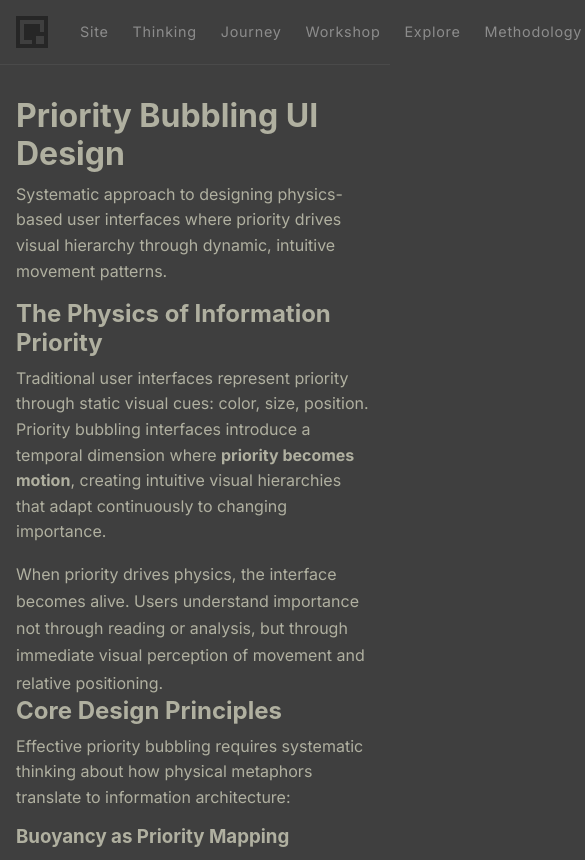
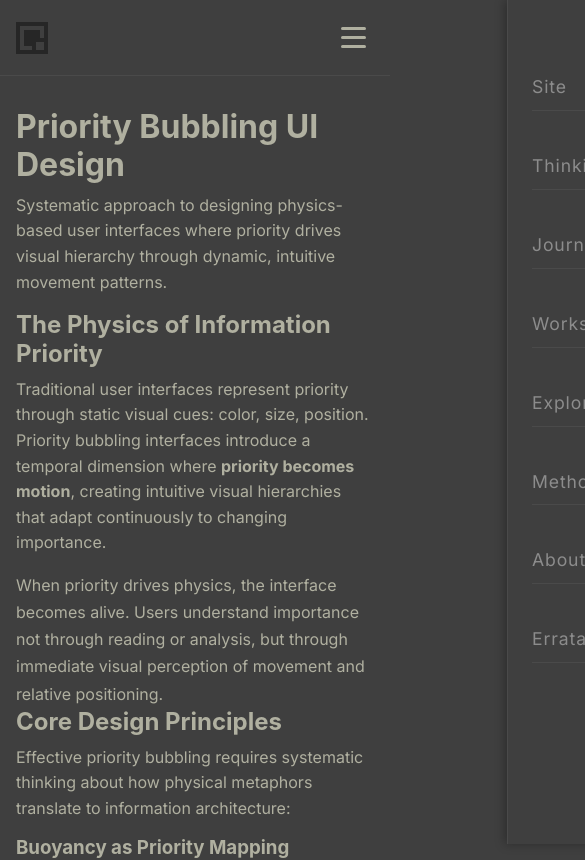
Before and after one commit to QRY91/qryzone, a Next.js app: page /hidden/thinking/priority-bubbling-ui in a window 390 px wide. Shown: the top 860 px of the page, 585 px wide, since content can reach past the window. Built offline with nearby package versions, Linux system fonts and the light colour scheme; no server answers.

Commit message:
fix mobile nav menu

```diff
--- a/src/components/layout/Header.module.css
+++ b/src/components/layout/Header.module.css
@@ -1,18 +1,25 @@
 /* src/components/layout/Header.module.css */
 .header {
-    background-color: var(--color-background); /* Blend with body or very subtle difference */
+    background-color: var(
+        --color-background
+    ); /* Blend with body or very subtle difference */
     padding-top: var(--space-md);
     padding-bottom: var(--space-md);
     border-bottom: 1px solid var(--color-border); /* Keep a subtle separator */
 }
-  .nav { display: flex; justify-content: space-between; align-items: center; }
+.nav {
+    display: flex;
+    justify-content: space-between;
+    align-items: center;
+}
 .logoLink {
     display: flex; /* If you have text next to the logo */
     align-items: center;
     text-decoration: none;
     /* Remove font-size and font-weight if it's just the image now */
 }
-  .logoLink:hover { /* Optional: if you want a hover effect on the logo container */
+.logoLink:hover {
+    /* Optional: if you want a hover effect on the logo container */
     opacity: 0.8;
 }
 .logoImage {
@@ -20,7 +27,8 @@
     margin-right: var(--space-sm); /* If you have text next to it */
     /* Add any specific styling for the image itself if needed */
 }
-  .logoText { /* If you decide to add text next to the logo */
+.logoText {
+    /* If you decide to add text next to the logo */
     font-size: 1.5rem;
     font-weight: bold;
     color: var(--color-text-primary);
@@ -33,4 +41,91 @@
     font-weight: normal; /* Less emphasis */
     letter-spacing: 0.05em; /* Slight letter spacing for a refined feel */
 }
-  .navLinks a:hover, .navLinks a:focus { color: var(--color-text-primary); text-decoration: none; }
+.navLinks a:hover,
+.navLinks a:focus {
+    color: var(--color-text-primary);
+    text-decoration: none;
+}
+
+/* Hamburger Menu Button */
+.hamburger {
+    display: none;
+    flex-direction: column;
+    background: none;
+    border: none;
+    cursor: pointer;
+    padding: var(--space-sm);
+    z-index: 1000;
+}
+
+.hamburgerLine {
+    width: 25px;
+    height: 3px;
+    background-color: var(--color-text-primary);
+    margin: 3px 0;
+    transition: 0.3s;
+    border-radius: 2px;
+}
+
+/* Overlay for mobile menu */
+.overlay {
+    position: fixed;
+    top: 0;
+    left: 0;
+    width: 100%;
+    height: 100%;
+    background-color: rgba(0, 0, 0, 0.5);
+    z-index: 998;
+}
+
+/* Mobile Styles */
+@media (max-width: 768px) {
+    .hamburger {
+        display: flex;
+    }
+
+    .navLinks {
+        display: flex;
+        position: fixed;
+        top: 0;
+        right: -100%;
+        width: 70%;
+        height: 100vh;
+        background-color: var(--color-background);
+        border-left: 1px solid var(--color-border);
+        flex-direction: column;
+        justify-content: flex-start;
+        align-items: flex-start;
+        padding: var(--space-xxl) var(--space-lg);
+        transition: right 0.3s ease-in-out;
+        z-index: 999;
+        box-shadow: -2px 0 10px rgba(0, 0, 0, 0.3);
+    }
+
+    .navLinks a {
+        margin: var(--space-md) 0;
+        margin-left: 0;
+        font-size: 1.1rem;
+        padding: var(--space-sm) 0;
+        width: 100%;
+        border-bottom: 1px solid var(--color-border);
+        transition: color 0.2s ease-in-out;
+    }
+
+    .navLinksOpen {
+        right: 0;
+    }
+
+    /* Hamburger animation when menu is open - requires adding hamburgerOpen class to button */
+    .hamburgerOpen .hamburgerLine:nth-child(1) {
+        transform: rotate(-45deg) translate(-5px, 6px);
+    }
+
+    .hamburgerOpen .hamburgerLine:nth-child(2) {
+        opacity: 0;
+    }
+
+    .hamburgerOpen .hamburgerLine:nth-child(3) {
+        transform: rotate(45deg) translate(-5px, -6px);
+    }
+}
--- a/src/components/layout/Header.tsx
+++ b/src/components/layout/Header.tsx
@@ -1,10 +1,51 @@
 // src/components/layout/Header.tsx
+"use client";
 import Link from "next/link";
 import Image from "next/image"; // Import Next.js Image component
+import { useState, useEffect } from "react";
 import styles from "./Header.module.css";
 
 export default function Header() {
+  const [isMobileMenuOpen, setIsMobileMenuOpen] = useState(false);
+
+  const toggleMobileMenu = () => {
+    setIsMobileMenuOpen(!isMobileMenuOpen);
+  };
+
+  const closeMobileMenu = () => {
+    setIsMobileMenuOpen(false);
+  };
+
+  // Close menu on escape key press
+  useEffect(() => {
+    const handleEscape = (e: KeyboardEvent) => {
+      if (e.key === "Escape" && isMobileMenuOpen) {
+        closeMobileMenu();
+      }
+    };
+
+    if (isMobileMenuOpen) {
+      document.addEventListener("keydown", handleEscape);
+      // Prevent body scroll when menu is open
+      document.body.style.overflow = "hidden";
+    }
+
+    return () => {
+      document.removeEventListener("keydown", handleEscape);
+      document.body.style.overflow = "unset";
+    };
+  }, [isMobileMenuOpen]);
+
   return (
+    <>
+      {/* Overlay for mobile menu */}
+      {isMobileMenuOpen && (
+        <div
+          className={styles.overlay}
+          onClick={closeMobileMenu}
+          aria-hidden="true"
+        />
+      )}
       <header className={styles.header}>
         <nav className={`${styles.nav} container`}>
           <Link href="/" className={styles.logoLink}>
@@ -18,17 +59,46 @@ export default function Header() {
             {/* Optional: Add "QRY.zone" text next to it if desired */}
             {/* <span className={styles.logoText}>QRY.zone</span> */}
           </Link>
-        <div className={styles.navLinks}>
-          <Link href="/site">Site</Link>
-          <Link href="/thinking">Thinking</Link>
-          <Link href="/journey">Journey</Link>
-          <Link href="/workshop">Workshop</Link>
-          <Link href="/explore">Explore</Link>
-          <Link href="/methodology">Methodology</Link>
-          <Link href="/about">About</Link>
-          <Link href="/errata">Errata</Link>
+          <button
+            className={`${styles.hamburger} ${isMobileMenuOpen ? styles.hamburgerOpen : ""}`}
+            onClick={toggleMobileMenu}
+            aria-label="Toggle mobile menu"
+            aria-expanded={isMobileMenuOpen}
+          >
+            <span className={styles.hamburgerLine}></span>
+            <span className={styles.hamburgerLine}></span>
+            <span className={styles.hamburgerLine}></span>
+          </button>
+          <div
+            className={`${styles.navLinks} ${isMobileMenuOpen ? styles.navLinksOpen : ""}`}
+          >
+            <Link href="/site" onClick={closeMobileMenu}>
+              Site
+            </Link>
+            <Link href="/thinking" onClick={closeMobileMenu}>
+              Thinking
+            </Link>
+            <Link href="/journey" onClick={closeMobileMenu}>
+              Journey
+            </Link>
+            <Link href="/workshop" onClick={closeMobileMenu}>
+              Workshop
+            </Link>
+            <Link href="/explore" onClick={closeMobileMenu}>
+              Explore
+            </Link>
+            <Link href="/methodology" onClick={closeMobileMenu}>
+              Methodology
+            </Link>
+            <Link href="/about" onClick={closeMobileMenu}>
+              About
+            </Link>
+            <Link href="/errata" onClick={closeMobileMenu}>
+              Errata
+            </Link>
           </div>
         </nav>
       </header>
+    </>
   );
 }
```
Lines whose indentation alone changed are shown as unchanged.
